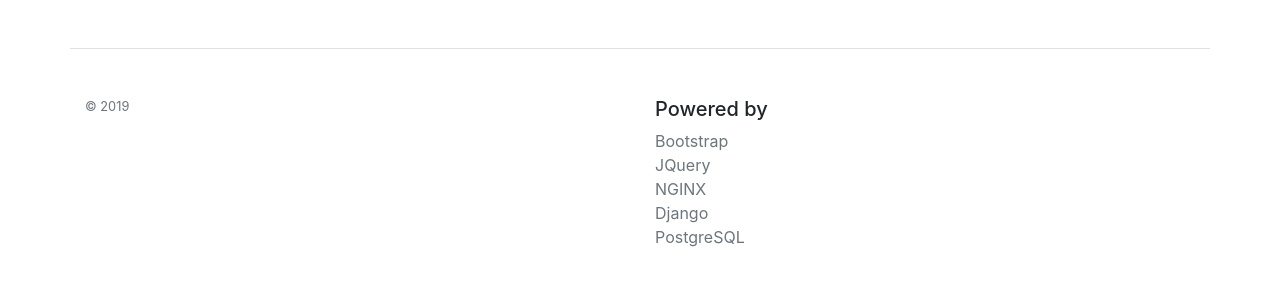
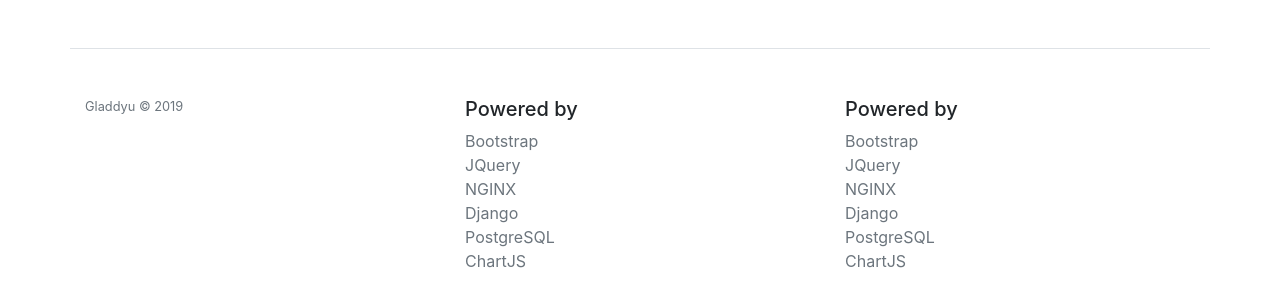
Before and after one commit to Gladdy/docker-compose-trial, a Django app: template backend/quickshort/templates/quickshort/base.html in a window 1280 px wide. Shown: the part 56-363 px from the top of the page. Run offline with Django 3.2, Linux system fonts and the light colour scheme; the template is opened without the code that fills it, so the values that code supplies are empty; some libraries are stand-ins or nearby versions.

Commit message:
patch footer

```diff
--- a/backend/quickshort/templates/quickshort/base.html
+++ b/backend/quickshort/templates/quickshort/base.html
@@ -59,9 +59,9 @@
 
 <footer class="container pt-4 my-md-5 pt-md-5 border-top">
     <div class="row">
-        <div class="col-12 col-md">
+        <div class="col col-12 col-sm-4">
             <!--<img class="mb-2" src="/docs/4.3/assets/brand/bootstrap-solid.svg" alt="" width="24" height="24"> -->
-            <small class="d-block mb-3 text-muted">&copy; 2019</small>
+            <small class="d-block mb-3 text-muted">Gladdyu &copy; 2019</small>
         </div>
 
         <!--
@@ -77,14 +77,27 @@
             </ul>
         </div>
         -->
-        <div class="col-6 col-md">
+        <div class="col col-12 col-sm-4">
             <h5>Powered by</h5>
             <ul class="list-unstyled text-small">
-                <li><a class="text-muted" href="#">Bootstrap</a></li>
-                <li><a class="text-muted" href="#">JQuery</a></li>
-                <li><a class="text-muted" href="#">NGINX</a></li>
-                <li><a class="text-muted" href="#">Django</a></li>
-                <li><a class="text-muted" href="#">PostgreSQL</a></li>
+                <li><a class="text-muted" href="https://getbootstrap.com/">Bootstrap</a></li>
+                <li><a class="text-muted" href="https://jquery.com/">JQuery</a></li>
+                <li><a class="text-muted" href="https://www.nginx.com/">NGINX</a></li>
+                <li><a class="text-muted" href="https://www.djangoproject.com/">Django</a></li>
+                <li><a class="text-muted" href="https://www.postgresql.org/">PostgreSQL</a></li>
+                <li><a class="text-muted" href="https://www.chartjs.org/">ChartJS</a></li>
+            </ul>
+        </div>
+
+        <div class="col col-12 col-sm-4">
+            <h5>Powered by</h5>
+            <ul class="list-unstyled text-small">
+                <li><a class="text-muted" href="https://getbootstrap.com/">Bootstrap</a></li>
+                <li><a class="text-muted" href="https://jquery.com/">JQuery</a></li>
+                <li><a class="text-muted" href="https://www.nginx.com/">NGINX</a></li>
+                <li><a class="text-muted" href="https://www.djangoproject.com/">Django</a></li>
+                <li><a class="text-muted" href="https://www.postgresql.org/">PostgreSQL</a></li>
+                <li><a class="text-muted" href="https://www.chartjs.org/">ChartJS</a></li>
             </ul>
         </div>
     </div>
```
